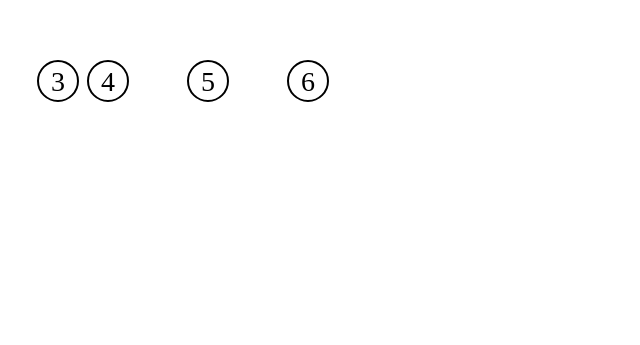
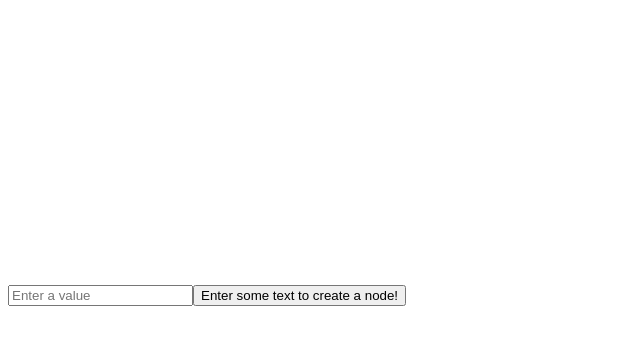
Before and after one commit to lukebelliveau/data-structures-and-algorithms, a React app: page / in a window 1280 px wide. Shown: the part 127-472 px from the top of the page, without its empty margins (0-640 px from the left). Built offline with nearby package versions, Linux system fonts and the light colour scheme.

Commit message:
binary tree working with drawing lines, need to add delete op

```diff
--- a/src/App.js
+++ b/src/App.js
@@ -1,14 +1,11 @@
 import React from 'react';
 import ReactDOM from 'react-dom';
-
-// <animate attributeType="XML" attributeName="cx" from="-100" to="120"
-// dur="2s" repeatCount="indefinite"/>
 
 import BinaryTree, { TreeNode } from './binaryTree/BinaryTree';
 
 const style = {
   div: {
-    height: '500px',
+    height: '400px',
     width: '400px',
   },
   circle: {
@@ -17,83 +14,105 @@ const style = {
     strokeWidth: '.5'
   },
   text: {
-    fontSize: 7,
+    fontSize: 5,
   }
 }
 
-const TreeBox = ({ children }) => {
-  // const center = {x:50, y:50}
-  // const radius = 5
-  // const node = new TreeNode(5);
-
-  return (
-    <div style={ style.div }>
-      <svg viewBox="0 0 100 100">
-        { children }
-      </svg>
-    </div>
-  )
-};
+const radius = 3;
+const mockY = 50;
 
 const getCenter = (lowerBound, upperBound) => {
   return (upperBound-lowerBound)/2 + lowerBound
 }
 
-const NodeComponent = ({ node, x }) => {
-  const radius = 5;
+const NodeComponent = ({ node, x, y }) => (
+    <svg>
+      <circle cx={ x } cy={ y } r={radius} style={ style.circle }>
+      </circle>
+      <text x={ x } y={ y + 2 } textAnchor="middle" style={ style.text }>
+        {node.data}
+      </text>
+    </svg>
+);
 
-  const y = 50;
+const getChildY = (parentCenter) => (parentCenter ? parentCenter.y : 0) + (radius * 4);
+
+const RecursiveNodes = ({ node, leftBound, rightBound, parentCenter }) => {
+  if (!node) return null;
+
+  const x = getCenter(leftBound, rightBound);
+  const y = getChildY(parentCenter);
+  const leftChildren = node.leftChild ?
+    [
+      <line x1={ x - radius } y1={ y } x2={ getCenter(leftBound, x) } y2={ getChildY({x, y}) } stroke-width="1" stroke="black"/>,
+      <RecursiveNodes node={ node.leftChild } leftBound={ leftBound } rightBound={ x } parentCenter={{ x, y }}  />,
+    ]
+    : null;
+  const rightChildren = node.rightChild ?
+    [
+      <line x1={ x + radius } y1={ y } x2={ getCenter(x, rightBound) } y2={ getChildY({x, y}) } stroke-width="1" stroke="black"/>,
+      <RecursiveNodes node={ node.rightChild } leftBound={ x } rightBound={ rightBound } parentCenter={{ x, y }} />
+    ]
+    : null;
 
   return (
-      <svg>
-        <circle cx={ x } cy={ y } r={radius} style={ style.circle }>
-        </circle>
-        <text x={ x } y={ y + 2.5 } textAnchor="middle" style={ style.text }>
-          {node.data}
-        </text>
-      </svg>
+    <svg>
+      <NodeComponent x={ x } y={ y } leftBound={ leftBound } rightBound={ rightBound } node={ node }/>
+      { leftChildren }
+      { rightChildren }
+    </svg>
   )
 }
 
-const tree = new BinaryTree();
-tree.insert(new TreeNode(5));
-tree.insert(new TreeNode(4));
-tree.insert(new TreeNode(3));
-tree.insert(new TreeNode(6));
+const NodeMaker = ({ enteredValue, onInputChange, onButtonClick }) => {
+  const buttonText = enteredValue === '' ?
+                      `Enter some text to create a node!` :
+                      `Click here to create a node with ${ typeof enteredValue } ${ enteredValue }`
 
-const rootNode = tree.root;
-
-const RecursiveNodes = ({ node, leftBound, rightBound }) => {
-  const center = getCenter(leftBound, rightBound);
-  const leftChildren = node.leftChild ? <RecursiveNodes node={ node.leftChild } leftBound={ leftBound } rightBound={ center } /> : null;
-  const rightChildren = node.rightChild ? <RecursiveNodes node={ node.rightChild } leftBound={ center } rightBound={ rightBound } /> : null;
-
-  if(node.leftChild) {
-    return (
-      <svg>
-        <NodeComponent x={ center } leftBound={ leftBound } rightBound={ rightBound } node={ node }/>
-        { leftChildren }
-        { rightChildren }
-      </svg>
-    )
-  }
-  else return (
-    <NodeComponent x={ center } leftBound={ leftBound } rightBound={ rightBound } node={ node }/>
-  );
-}
-
-
-const App = ({ root }) => {
   return (
     <div>
-    <TreeBox>
-      <RecursiveNodes node={ root } leftBound={ 0 } rightBound={ 100 }/>
-    </TreeBox>
+      <input placeholder="Enter a value" value={ enteredValue } onChange={ onInputChange }></input>
+      <button onClick={ onButtonClick }>{ buttonText }</button>
     </div>
   )
 };
 
+class App extends React.Component {
+  constructor(props) {
+    super(props);
+    this.state = {
+      enteredValue: '',
+      tree: new BinaryTree(),
+    }
+
+    this.changeEnteredValue = this.changeEnteredValue.bind(this);
+    this.createNode = this.createNode.bind(this);
+  };
+
+  changeEnteredValue(event) {
+    let value = event.target.value;
+    if(!isNaN(value) && value.length > 0) value = parseInt(value);
+    this.setState(() => ({enteredValue: value}))
+  };
+
+  createNode() {
+    this.state.tree.insert(new TreeNode(this.state.enteredValue));
+    this.setState(() => ({enteredValue: ''}))
+  }
+
+  render() {
+    return (
+      <div style={ style.div }>
+        <svg viewBox="0 0 100 100">
+          <RecursiveNodes node={ this.state.tree.root } leftBound={ 0 } rightBound={ 100 } parentY={ -5 }/>
+        </svg>
+        <NodeMaker enteredValue={ this.state.enteredValue } onInputChange={ this.changeEnteredValue } onButtonClick={ this.createNode }/>
+      </div>
+    )
+  }
+}
+
 ReactDOM.render(
-  <App root={ rootNode }/>,
+  <App />,
   document.getElementById('root')
 );
```
